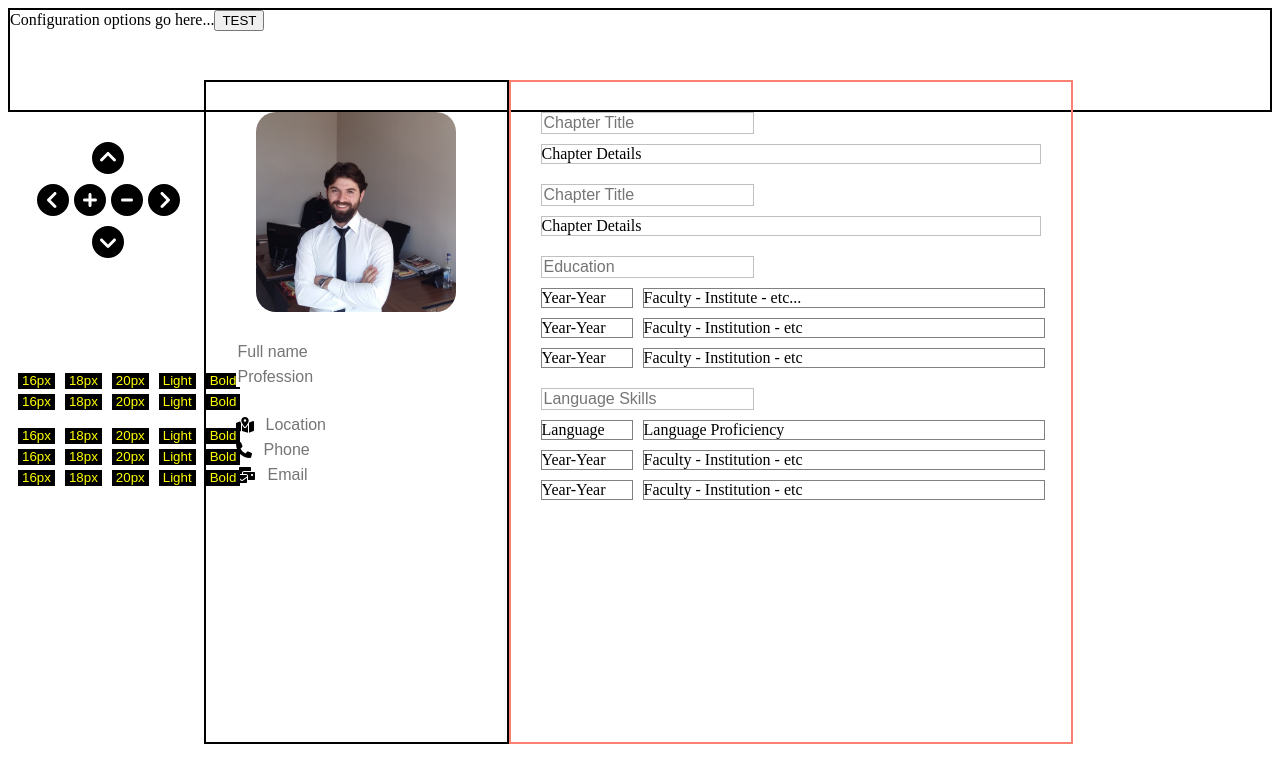
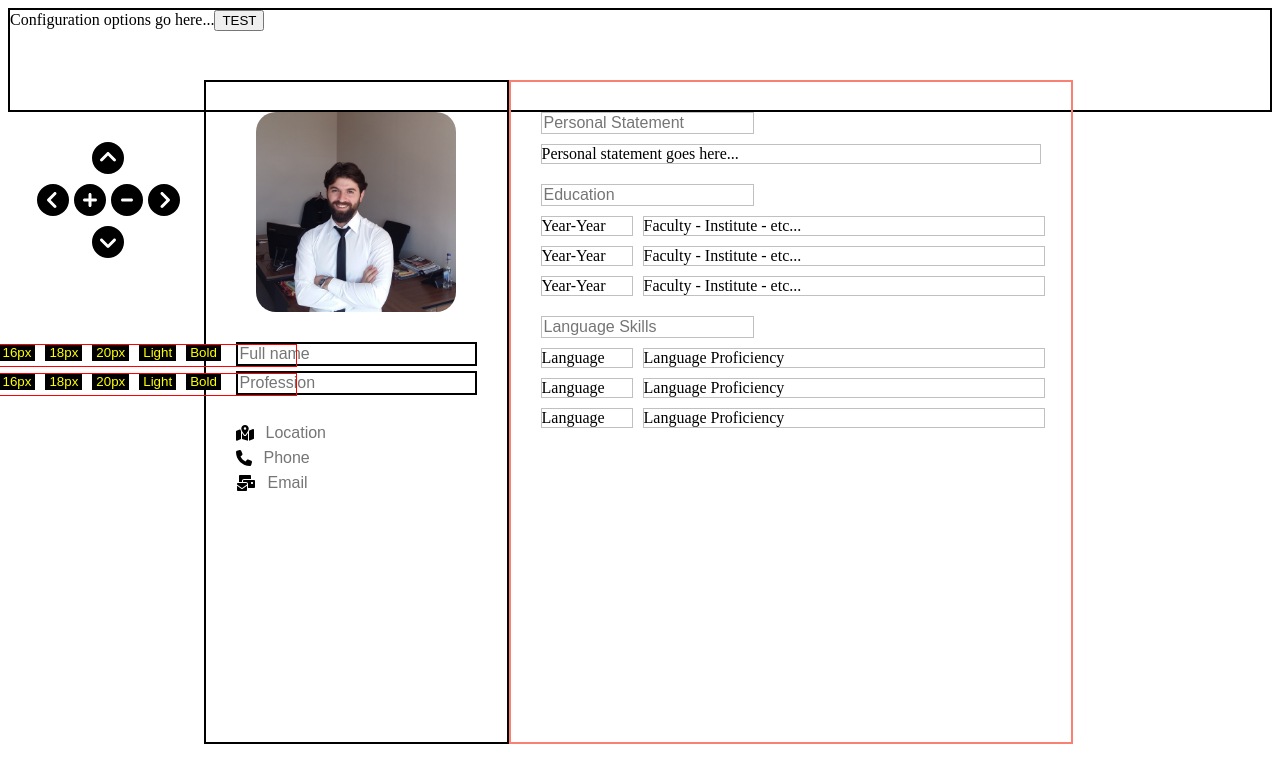
Before and after one commit to codeyourwaytofreedom/cv-maker, a Next.js app: page / in a window 1280 px wide. Shown: the top 782 px of the page. Built offline with nearby package versions, Linux system fonts and the light colour scheme.

Commit message:
New component added: Summary line!
Code super simplified.

Will replace the summary part with these components.

Great progress today.

Call it a day.

Keep going.

Remember why you started.

Revolution this year.

```diff
--- a/components/chapter.tsx
+++ b/components/chapter.tsx
@@ -3,7 +3,7 @@ import { useEffect, useRef, useState } from "react";
 import Pen from "./pen";
 
 
-const Chapter = ({guide}) => {
+const Chapter = ({guide, title_holder, content_holder}) => {
     const [title_Styles, setTitle_Styes] = useState(["16px", 300, "none"]);
     const [stly, setStly] = useState(["16px", 300, "none"]);
     const [tools, setTools] = useState(null);
@@ -27,7 +27,7 @@ const Chapter = ({guide}) => {
     return (
         <div className={x.cv_content_details_chapter} ref={chapter_area}>
                 <div className={x.cv_content_details_chapter_title}>
-                    <input type="text" placeholder="Chapter Title" onFocus={()=> setTools("title")} style={{
+                    <input type="text" placeholder={title_holder} onFocus={()=> setTools("title")} style={{
                         fontSize: title_Styles[0], fontWeight:title_Styles[1], textDecoration:title_Styles[2],
                         border:guide ? "1px solid silver" : "none"
                     }}/>
@@ -36,7 +36,7 @@ const Chapter = ({guide}) => {
                     <div id={x.editable} contentEditable={true} spellCheck={false} onFocus={()=> setTools("content")} style={{ width:"500px",
                         fontSize: stly[0], fontWeight:stly[1], textDecoration:stly[2], border:guide ? "1px solid silver" : "none"
                         }}>
-                        Chapter Details
+                        {content_holder}
                     </div>
                 </div>
                 <div className={x.cv_content_details_chapter_content_controls} style={{display: tools ? "block" : "none"}}>
--- a/components/chapter_double.tsx
+++ b/components/chapter_double.tsx
@@ -12,6 +12,7 @@ const Chapter_double = ({guide, title_holder, content_holder_L, content_holder_R
     const [tools, setTools] = useState(null);
     const [lines, setLines] = useState(2);
     const chapter_area = useRef();
+    const guide_border = "1px solid silver";
 
     useEffect(()=> {
         const handle_outside_click = (event) => {
@@ -26,27 +27,24 @@ const Chapter_double = ({guide, title_holder, content_holder_L, content_holder_R
         window.document.addEventListener("click", handle_outside_click)
     },[])
     return (
-        <>
                 <div className={x.cv_content_details_chapter} ref={chapter_area}>
-
-
                 <div className={x.cv_content_details_chapter_title}>
                     <input type="text" placeholder={title_holder}  onFocus={()=> setTools("title")}
                         style={{fontSize: title_Styles[0], fontWeight: title_Styles[1], textDecoration: title_Styles[2],
-                        border:guide ? "1px solid silver" : "none"}}/>
+                        border:guide ? guide_border : "none"}}/>
                 </div>
 
                 <div className={x.cv_content_details_chapter_content}>
                     <div id={x.education_double}>
                         <div id={x.editable} contentEditable={true} onFocus={()=> setTools("content")}
                             style={{width:"90px",fontWeight:"400",fontSize:stly[0],
-                            border:guide ? "1px solid gray" : "none",}}>
+                            border:guide ? guide_border : "none",}}>
                             {content_holder_L}
                         </div>
                         <div id={x.editable} contentEditable={true} spellCheck={false} onFocus={()=> setTools("content")}
                                 style={{
                                 fontSize: stly[0], fontWeight: stly[1], fontFamily:"Oswald",
-                                border:guide ? "1px solid gray" : "none",
+                                border:guide ? guide_border : "none",
                                 width:"400px" }}
                         >
                                 {content_holder_R}
@@ -91,22 +89,21 @@ const Chapter_double = ({guide, title_holder, content_holder_L, content_holder_R
                         <div className={x.cv_content_details_chapter_content}>
                             <div id={x.education_double}>
                                 <div id={x.editable} contentEditable={true} onFocus={()=> setTools("content")}
-                                style={{width:"90px",fontSize:stly[0], border:guide ? "1px solid gray" : "none",}}>
-                                    Year-Year
+                                style={{width:"90px",fontSize:stly[0], border:guide ? guide_border : "none",}}>
+                                    {content_holder_L}
                                 </div>
                                 <div id={x.editable} contentEditable={true} spellCheck={false} onFocus={()=> setTools("content")}
                                         style={{
                                         fontSize: stly[0], fontWeight: stly[1], fontFamily:"Oswald", width:"400px",
-                                        border:guide ? "1px solid gray" : "none", }}
+                                        border:guide ? guide_border : "none", }}
                                 >
-                                        Faculty - Institution - etc
+                                        {content_holder_R}
                                 </div>
                             </div>
                         </div>
                         )
                 }
                 </div>
-        </>
      );
 }
 
--- a/components/cv.tsx
+++ b/components/cv.tsx
@@ -11,6 +11,7 @@ import { useRef } from "react";
 import { jsPDF } from "jspdf";
 import html2canvas from "html2canvas";
 import Pen from "./pen";
+import Summary_line from "./summary_line";
 
 const CV = () => {
     const inputRef = useRef();
@@ -56,12 +57,12 @@ const CV = () => {
                         </div>
                         <div id={x.down}><FontAwesomeIcon icon={faChevronCircleDown} size={"2x"} onClick={()=> setPosition([position[0], position[1]+1, position[2]])}/></div>
                     </div>
-                    <Pen cls={x.cv_tools_pen} setter={setName} value={name}/>
-                    <Pen cls={x.cv_tools_pen} setter={setProfession} value={profession}/>
+                    {/* <Pen cls={x.cv_tools_pen} setter={setName} value={name}/> */}
+{/*                     <Pen cls={x.cv_tools_pen} setter={setProfession} value={profession}/>
                     <br />
                     <Pen cls={x.cv_tools_pencil} setter={setLocation} value={location}/>
                     <Pen cls={x.cv_tools_pencil} setter={setPhone} value={phone}/>
-                    <Pen cls={x.cv_tools_pencil} setter={setEmail} value={email}/>
+                    <Pen cls={x.cv_tools_pencil} setter={setEmail} value={email}/>  */}
             </div>
 
             <div className={x.cv_content} ref={inputRef}>
@@ -75,8 +76,15 @@ const CV = () => {
                         />
                     </div>
                     <div className={x.cv_content_profile_summary}>
-                        <input type="text" placeholder="Full name" style={{fontSize: name[0], fontWeight: name[1]}}/>
-                        <input type="text" placeholder="Profession" style={{fontSize: profession[0], fontWeight: profession[1]}}/>
+                        <Summary_line p_holder={"Full name"}/>
+
+                        <div className={x.cv_content_profile_summary_line}>
+                            <input type="text" placeholder="Profession" style={{fontSize: profession[0], fontWeight: profession[1]}}/>
+                            <div className={x.cv_content_profile_summary_line_penholder}>
+                                <Pen cls={x.cv_tools_pen} setter={setProfession} value={profession}/>
+                            </div>
+                        </div>
+
                         <br />
                         <span className={x.double}>
                             <FontAwesomeIcon icon={faMapLocationDot}/>
--- a/components/details.tsx
+++ b/components/details.tsx
@@ -12,8 +12,8 @@ const Details = () => {
     return (
         <div className={x.cv_content_details}>
 
-            <Chapter guide={guide}/>
-            <Chapter guide={guide}/>
+            <Chapter guide={guide} title_holder={"Personal Statement"} content_holder={"Personal statement goes here..."}/>
+
             <Chapter_double
                             title_holder={"Education"}
                             content_holder_L={"Year-Year"}
--- /dev/null
+++ b/components/summary_line.tsx
@@ -0,0 +1,18 @@
+import { useState } from "react";
+import x from "../styles/cv.module.css";
+import Pen from "./pen";
+
+
+const Summary_line = ({p_holder}) => {
+    const [style, setStyle] = useState(["16px", 300]);
+    return (
+        <div className={x.cv_content_profile_summary_line}>
+            <input type="text" placeholder={p_holder} style={{fontSize: style[0], fontWeight: style[1]}}/>
+            <div className={x.cv_content_profile_summary_line_penholder}>
+                <Pen cls={x.cv_tools_pen} setter={setStyle} value={style}/>
+            </div>
+        </div>
+     );
+}
+
+export default Summary_line;
--- a/styles/cv.module.css
+++ b/styles/cv.module.css
@@ -33,7 +33,6 @@
   display: flex;
   -moz-column-gap: 10px;
        column-gap: 10px;
-  top: 115px;
   padding-bottom: 5px;
   padding-left: 10px;
 }
@@ -102,6 +101,16 @@
 }
 .cv_content_profile_summary input:focus {
   outline: none;
+}
+.cv_content_profile_summary_line {
+  border: 2px solid black;
+  position: relative;
+}
+.cv_content_profile_summary_line_penholder {
+  border: 1px solid red;
+  position: absolute;
+  top: 0;
+  left: -250px;
 }
 .cv_content_details {
   width: 600px;
--- a/styles/cv.module.scss
+++ b/styles/cv.module.scss
@@ -29,7 +29,7 @@
             position: relative;
             display: flex;
             column-gap: 10px;
-            top:115px;
+            //top:115px;
             padding-bottom: 5px;
             padding-left: 10px;
             @include pen_button;
@@ -73,6 +73,16 @@
                     column-gap: 10px;
                 }
                 @include input-styles;
+                &_line{
+                    border:2px solid black;
+                    position: relative;
+                    &_penholder{
+                        border: 1px solid red;
+                        position: absolute;
+                        top:0;
+                        left:-250px;
+                    }
+                }
             }
         }
         &_details{
```
Also changed, not shown: 1 other file (tests, documents, lock files or other folders).
